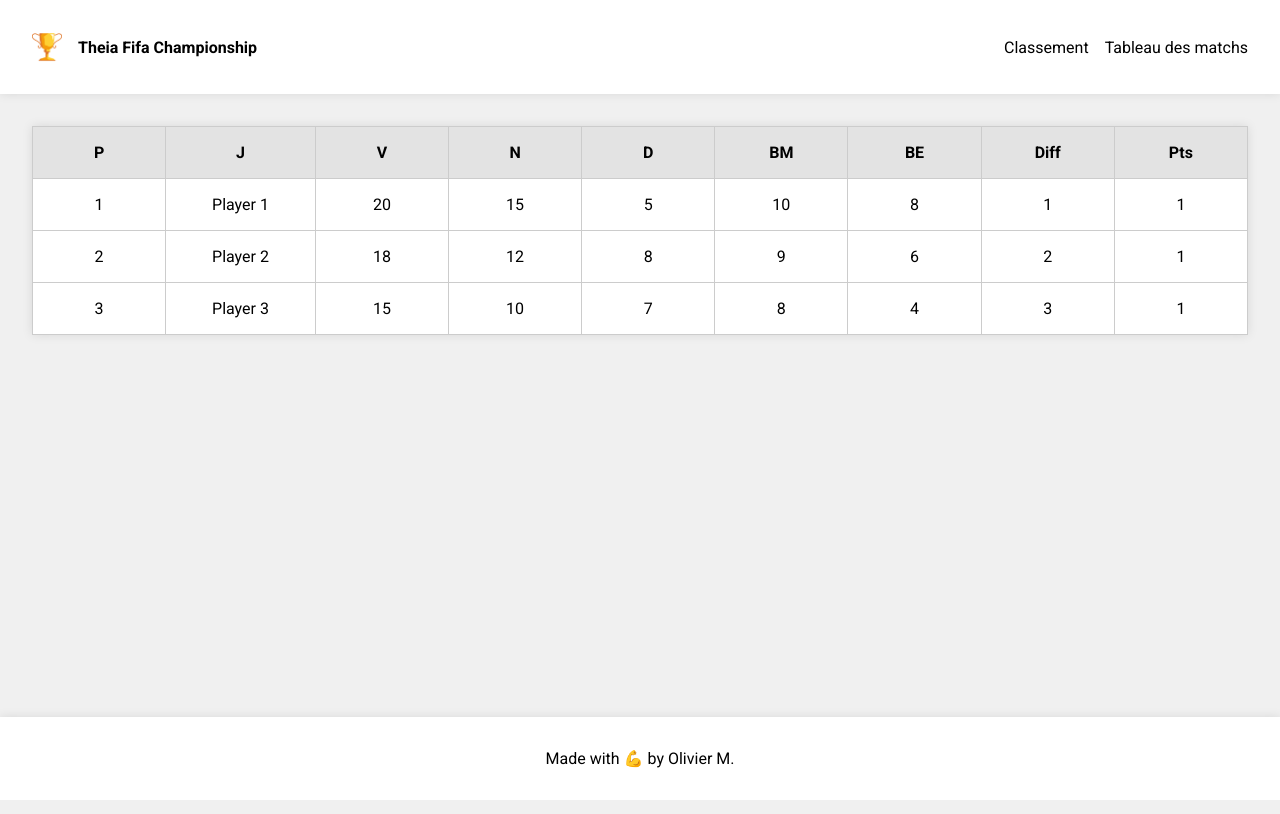
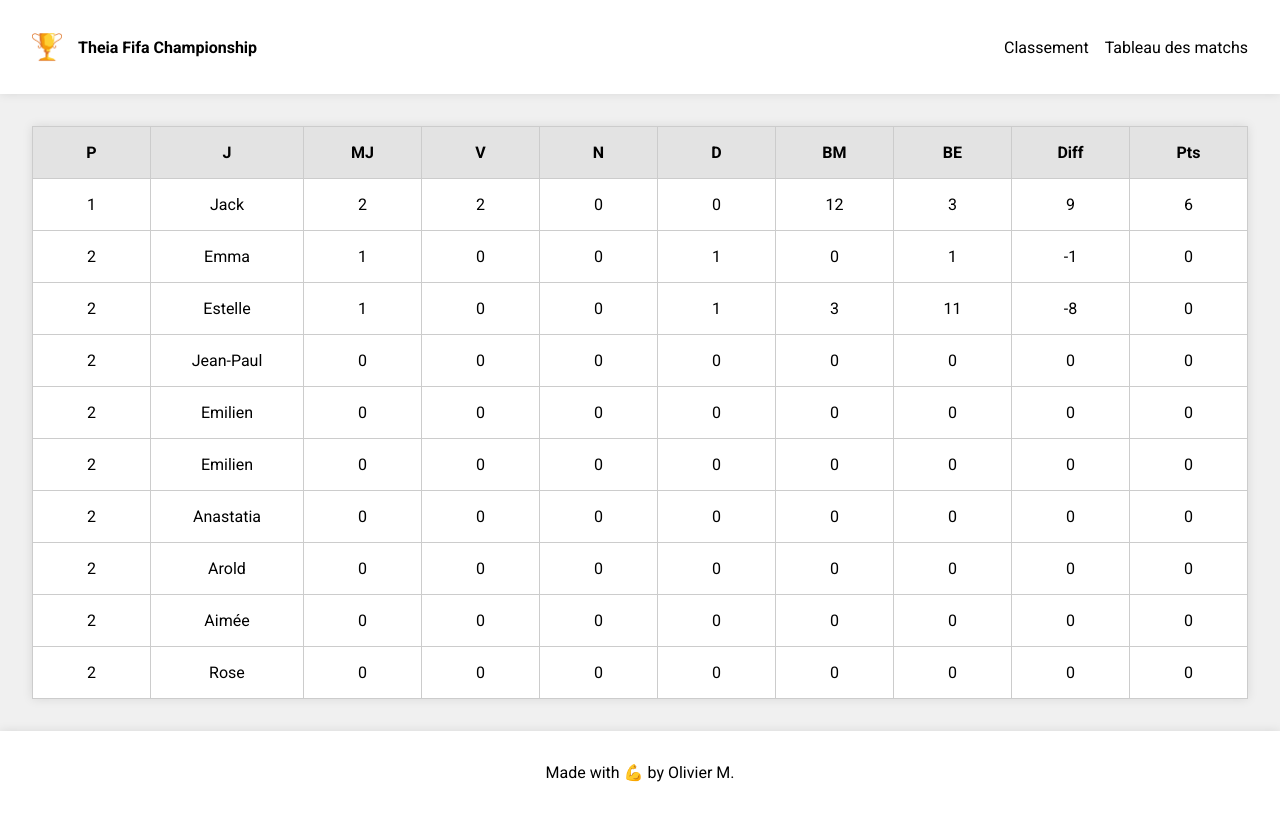
Before and after one commit to OlivierMonsire/theia-fifa, a React (Vite) app: page /ranking in a window 1280 px wide. Built offline with nearby package versions, Linux system fonts and the light colour scheme; no server answers.

Commit message:
Update Ranking usecase, type and UI

```diff
--- a/src/lib/fake-data.ts
+++ b/src/lib/fake-data.ts
@@ -15,6 +15,6 @@ export const fakePlayers: Player[] = [
 ];
 
 export const fakeMatches: Match[] = [
-  { homePlayerId: "player-1", homePlayerGoals: 11, visitorPlayerId: "player-3", visitorPlayerGoals: 3 },
-  { homePlayerId: "player-1", homePlayerGoals: 1, visitorPlayerId: "player-2", visitorPlayerGoals: 0 },
+  { id: "match-1", homePlayerId: "player-1", homePlayerGoals: 11, visitorPlayerId: "player-3", visitorPlayerGoals: 3 },
+  { id: "match-2", homePlayerId: "player-1", homePlayerGoals: 1, visitorPlayerId: "player-2", visitorPlayerGoals: 0 },
 ];
--- a/src/lib/models/match.ts
+++ b/src/lib/models/match.ts
@@ -1,4 +1,5 @@
 export type Match = {
+  id: string;
   homePlayerId: string;
   homePlayerGoals: number;
   visitorPlayerId: string;
--- a/src/lib/usecases/get-ranking.usecase.ts
+++ b/src/lib/usecases/get-ranking.usecase.ts
@@ -27,13 +27,13 @@ export default class GetRankingUsecase {
     return {
       id: newPlayer.id,
       name: newPlayer.name,
-      position: 1,
+      rank: 1,
       matchesPlayed: 0,
-      victories: 0,
-      looses: 0,
+      wins: 0,
+      losses: 0,
       draws: 0,
       goalsScored: 0,
-      goalsAgainst: 0,
+      goalsConceded: 0,
       GoalsDiff: 0,
       points: 0,
     };
@@ -43,11 +43,11 @@ export default class GetRankingUsecase {
     const playerMatches = matches.filter((m) => m.homePlayerId === player.id || m.visitorPlayerId === player.id);
     player.matchesPlayed = playerMatches.length;
 
-    player.victories = playerMatches.filter((m) => {
+    player.wins = playerMatches.filter((m) => {
       return this.isWinner(player.id, m);
     }).length;
 
-    player.looses = playerMatches.filter((m) => {
+    player.losses = playerMatches.filter((m) => {
       return !this.isWinner(player.id, m) && m.homePlayerGoals !== m.visitorPlayerGoals;
     }).length;
 
@@ -57,13 +57,13 @@ export default class GetRankingUsecase {
       return acc + (player.id === m.homePlayerId ? m.homePlayerGoals : m.visitorPlayerGoals);
     }, 0);
 
-    player.goalsAgainst = playerMatches.reduce((acc, m) => {
+    player.goalsConceded = playerMatches.reduce((acc, m) => {
       return acc + (player.id === m.homePlayerId ? m.visitorPlayerGoals : m.homePlayerGoals);
     }, 0);
 
-    player.GoalsDiff = player.goalsScored - player.goalsAgainst;
+    player.GoalsDiff = player.goalsScored - player.goalsConceded;
 
-    player.points = player.victories * 3 + player.draws;
+    player.points = player.wins * 3 + player.draws;
   };
 
   private isWinner(playerId: string, match: Match) {
@@ -76,13 +76,19 @@ export default class GetRankingUsecase {
   private makePositions(ranking: RankingPlayer[]): RankingPlayer[] {
     const sortedByPointsRanking = this.sortRanking(ranking);
 
-    let position = 1;
+    let rank = 1;
     const sortedRankingWithPoints: RankingPlayer[] = [];
     sortedByPointsRanking.forEach((p, i) => {
-      if (i !== 0 && sortedByPointsRanking[i].points !== sortedByPointsRanking[i - 1].points) {
-        position++;
+      if (i === 0) {
+        p.rank = rank;
+      } else if (sortedByPointsRanking[i].points === sortedByPointsRanking[i - 1].points) {
+        rank++;
+        p.rank = sortedByPointsRanking[i - 1].rank;
+      } else {
+        rank++;
+        p.rank = rank;
       }
-      p.position = position;
+
       sortedRankingWithPoints.push(p);
     });
 
--- a/src/pages/Ranking.tsx
+++ b/src/pages/Ranking.tsx
@@ -1,58 +1,62 @@
+import { useState, useEffect } from "react";
+import { fakePlayers, fakeMatches } from "../lib/fake-data";
+import { FakeMatchGateway } from "../lib/infras/fake-match.gateway";
+import { FakePlayerGateway } from "../lib/infras/fake-player.gateway";
+import { FirestoreMatchGateway } from "../lib/infras/firestore-match.gateway";
+import { FirestorePlayerGateway } from "../lib/infras/firestore-player.gateway";
+import GetRankingUsecase from "../lib/usecases/get-ranking.usecase";
+import { RankingPlayer } from "../lib/models/ranking-player";
+
 const Ranking = () => {
-  const labels = ["P", "J", "V", "N", "D", "BM", "BE", "Diff", "Pts"];
+  const labels = ["P", "J", "MJ", "V", "N", "D", "BM", "BE", "Diff", "Pts"];
 
-  const joueurs = [
-    {
-      name: "Player 1",
-      rank: 1,
-      points: 20,
-      goalsScored: 15,
-      goalsConceded: 5,
-      matchesPlayed: 10,
-      wins: 8,
-      losses: 1,
-      draws: 1,
-    },
-    {
-      name: "Player 2",
-      rank: 2,
-      points: 18,
-      goalsScored: 12,
-      goalsConceded: 8,
-      matchesPlayed: 9,
-      wins: 6,
-      losses: 2,
-      draws: 1,
-    },
-    {
-      name: "Player 3",
-      rank: 3,
-      points: 15,
-      goalsScored: 10,
-      goalsConceded: 7,
-      matchesPlayed: 8,
-      wins: 4,
-      losses: 3,
-      draws: 1,
-    },
-  ];
+  const usedDB = import.meta.env.VITE_USED_DB;
+
+  let playerGateway: FakePlayerGateway | FirestorePlayerGateway;
+  let matchGateway: FakeMatchGateway | FirestoreMatchGateway;
+
+  if (usedDB === "firestore") {
+    playerGateway = new FirestorePlayerGateway();
+    matchGateway = new FirestoreMatchGateway();
+  } else {
+    playerGateway = new FakePlayerGateway();
+    matchGateway = new FakeMatchGateway();
+    playerGateway.populate(fakePlayers);
+    matchGateway.populate(fakeMatches);
+  }
+
+  const getRankingUsecase: GetRankingUsecase = new GetRankingUsecase();
+
+  const [players, setPlayers] = useState<RankingPlayer[]>([]);
+
+  useEffect(() => {
+    async function getPlayers() {
+      const newPlayers = await getRankingUsecase.handle(playerGateway, matchGateway);
+
+      setPlayers(newPlayers);
+    }
+    if (players.length === 0) {
+      getPlayers();
+    }
+  });
 
   const displayedLabels = () => {
     return labels.map((l) => <th>{l}</th>);
   };
 
   const displayedTableRows = () => {
-    return joueurs.map((joueur, index) => (
+    return players.map((joueur, index) => (
       <tr key={index}>
         <td>{joueur.rank}</td>
         <td>{joueur.name}</td>
-        <td>{joueur.points}</td>
+        <td>{joueur.matchesPlayed}</td>
+        <td>{joueur.wins}</td>
+        <td>{joueur.draws}</td>
+        <td>{joueur.losses}</td>
         <td>{joueur.goalsScored}</td>
         <td>{joueur.goalsConceded}</td>
-        <td>{joueur.matchesPlayed}</td>
-        <td>{joueur.wins}</td>
-        <td>{joueur.losses}</td>
-        <td>{joueur.draws}</td>
+        <td>{joueur.GoalsDiff}</td>
+        <td>{joueur.points}</td>
       </tr>
     ));
   };
@@ -63,9 +67,7 @@ const Ranking = () => {
         <thead>
           <tr>{displayedLabels()}</tr>
         </thead>
-        <tbody>
-          {displayedTableRows()}
-        </tbody>
+        <tbody>{displayedTableRows()}</tbody>
       </table>
     </div>
   );
```
Also changed, not shown: src/lib/models/ranking-player.ts (+4 -4 lines), 2 other files (tests, documents, lock files or other folders).
